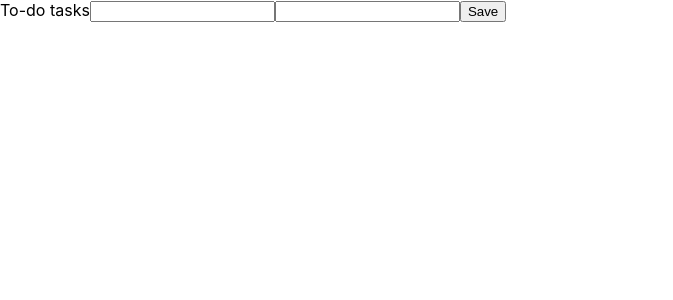
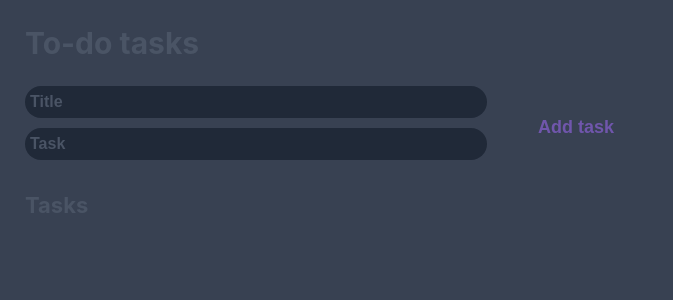
Before and after one commit to Edy2003/To-do, a React (Create React App) app: page / in a window 1280 px wide. Shown: the top 300 px of the page, without its empty margins (0-673 px from the left). Built offline with nearby package versions, Linux system fonts and the light colour scheme.

Commit message:
Added styles

```diff
--- a/src/App.css
+++ b/src/App.css
@@ -1,6 +1,100 @@
-.hidden{
-    visibility: hidden;
+/*Body*/
+body{
+    background-color: #384152;
 }
-.active{
-    visibility: visible;
+/*Titles*/
+.title{
+    margin-left: 25px;
+    color:#4a5465;
 }
+.main{
+    font-size: 30px;
+}
+.second{
+    font-size: 22px;
+}
+/*Input from*/
+.inputForm{
+    display: flex;
+    flex-direction: row;
+}
+.inputs{
+    display: flex;
+    flex-direction: column;
+    width:40%;
+}
+.input{
+    background-color: #202938;
+    height: 30px;
+    margin: 0 25px 10px 25px;
+    padding-left: 5px;
+    color:#4a5465;
+    font-size: 16px;
+    font-weight: 600;
+    border-radius: 20px;
+    border:none;
+}::placeholder{
+    color:#4a5465;
+     font-size: 16px;
+ }
+.mainSaveButton{
+    background-color: initial;
+    width:10%;
+    height: 25px;
+    margin: auto 0;
+    border:none;
+    cursor: pointer;
+    color: #7056ac;
+    font-size: 18px;
+    font-weight: 600;
+}
+/*Tasks*/
+.tasks{
+    background-color: #202938;
+    width:45%;
+    margin: 0 0 10px 25px;
+    border-radius: 30px;
+    display: flex;
+    flex-direction: row;
+}
+.field{
+    margin-left: 10px;
+    display: flex;
+    flex-direction: column;
+    width:70%;
+}
+.taskTitle{
+    font-size: 24px;
+    font-weight: bold;
+    color: #4a5465;
+    margin-top: 5px;
+    height: 30%;
+}
+.task{
+    height: 65%;
+    font-size: 18px;
+    color: #4a5465;
+}
+.buttons{
+    margin: 10px 0;
+    width:25%;
+    height: auto;
+    display: flex;
+    flex-direction: column;
+}
+.taskButton{
+    margin-bottom: 10px;
+    height:20px;
+    border-radius: 30px;
+    border: none;
+    cursor: pointer;
+}
+.delete{
+    background-color: firebrick;
+}
+.change{
+    background-color: #7056ac;
+}
+.save{
+    background-color: #4a5465;
+}
--- a/src/App.tsx
+++ b/src/App.tsx
@@ -4,12 +4,16 @@ import './App.css';
 
 function Tasks (props:Task){
     return(
-            <div>
-                <h1>{props.task.title}</h1>
-                <p>{props.task.task}</p>
-                <button onClick={()=>props.buttonDelete(props.index)}>Delete</button>
-                <button onClick={()=>props.buttonChange(props.index)}>Change</button>
-                <button onClick={()=>props.buttonSave(props.index)}>Save</button>
+            <div className='tasks'>
+                <div className='field'>
+                    <div className='taskTitle'>{props.task.title}</div>
+                    <div className='task'>{props.task.task}</div>
+                </div>
+                <div className='buttons'>
+                    <button className='taskButton delete' onClick={()=>props.buttonDelete(props.index)}>Delete</button>
+                    <button className='taskButton change' onClick={()=>props.buttonChange(props.index)}>Change</button>
+                    <button className='taskButton save' onClick={()=>props.buttonSave(props.index)}>Save</button>
+                </div>
             </div>
     )
 }
@@ -36,7 +40,7 @@ function App() {
         if(state.title!=='' && state.task!=='') {
             setArr([...arr, state]);
             setState({title: '', task: ''});
-        }else{alert('Error!')}
+        }else{alert('Fields are empty! Please write something)')}
      }
 
      const onDelete = (i:number)=> {
@@ -62,13 +66,17 @@ function App() {
 
     return(
       <>
-          <form onSubmit={submit}>
-              <label>To-do tasks</label>
-              <input type='text' onChange={onChangeTitle} value={state.title} />
-              <input type='text' onChange={onChangeTask} value={state.task} />
-              <button onClick={onClick}>Save</button>
+          <h2 className='title main'>To-do tasks</h2>
+          <form onSubmit={submit} className='inputForm'>
+              <div className='inputs'>
+                  <input type='text' placeholder='Title' onChange={onChangeTitle} value={state.title} className='input'/>
+                  <input type='text' placeholder='Task' onChange={onChangeTask} value={state.task} className='input'/>
+              </div>
+
+              <button onClick={onClick} className='mainSaveButton'>Add task</button>
           </form>
           <div>
+              <h3 className='title second'>Tasks</h3>
               {arr.map((e,i)=>
                     <Tasks task={e}
                            index={i}
```
